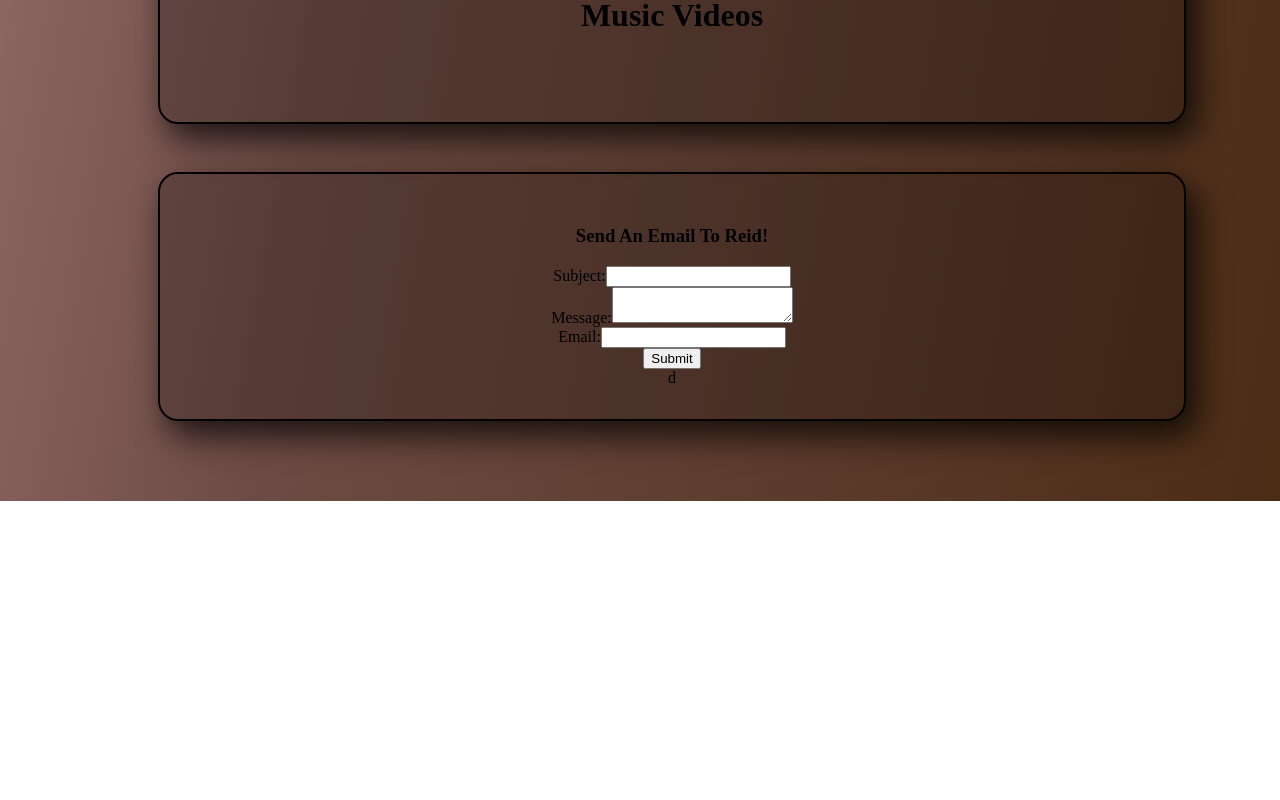
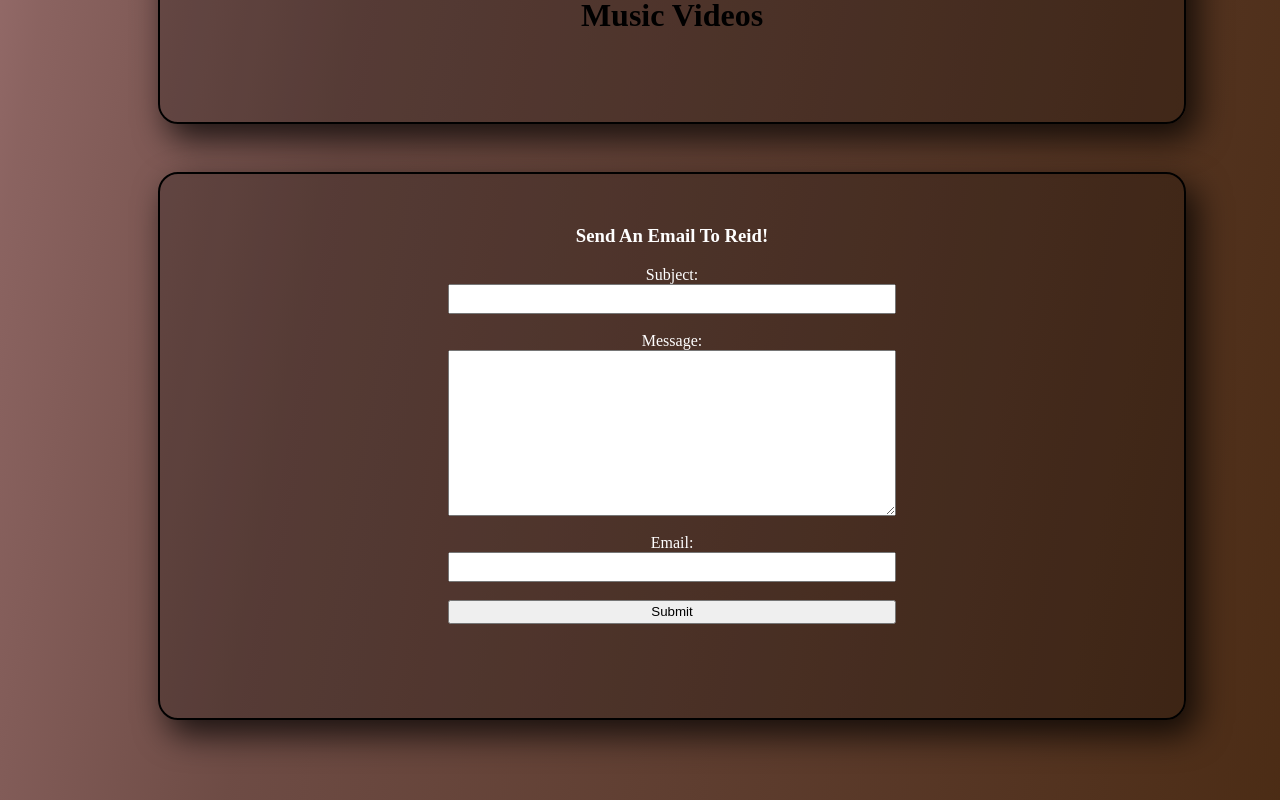
Before and after one commit to rpoole444/portfolio-site, a React (Create React App) app: page / in a window 1280 px wide. Shown: the part 8267-9067 px from the top of the page. Before the commit the page ends 8768 px from the top, so only its background shows below. Built offline with nearby package versions, Linux system fonts and the light colour scheme.

Commit message:
Add style to contact form

```diff
--- a/src/components/ContactForm/ContactForm.css
+++ b/src/components/ContactForm/ContactForm.css
@@ -0,0 +1,15 @@
+.form {
+  display: flex;
+  flex-direction: column;
+  height: 90vh;
+  width: 35vw;
+  color: white;
+}
+
+#message {
+  height: 20vh;
+}
+
+input {
+  height: 3vh;
+}
--- a/src/components/ContactForm/ContactForm.js
+++ b/src/components/ContactForm/ContactForm.js
@@ -1,4 +1,5 @@
 import React, { useState } from "react";
+import "./ContactForm.css";
 
 function ContactForm() {
   const [formData, setFormData] = useState({
@@ -54,7 +55,7 @@ function ContactForm() {
   }
 
   return (
-    <form onSubmit={handleSubmit}>
+    <form className="form" onSubmit={handleSubmit}>
       <h3>Send An Email To Reid!</h3>
       <label htmlFor="subject">Subject:</label>
       <input
--- a/src/components/Homepage/Homepage.css
+++ b/src/components/Homepage/Homepage.css
@@ -444,12 +444,13 @@ html {
   width: 75vw;
   border: 2px solid black;
   align-items: center;
-  justify-content: space-evenly;
+  justify-content: flex-start;
   background-color: rgba(0, 0, 0, 0.222);
   overflow-y: auto;
   overflow-x: hidden;
   border-radius: 20px;
   max-height: 175vh;
+  height: 60vh;
   -webkit-box-shadow: 10px 14px 33px 1px rgba(0, 0, 0, 0.75);
   -moz-box-shadow: 10px 14px 33px 1px rgba(0, 0, 0, 0.75);
   box-shadow: 10px 14px 33px 1px rgba(0, 0, 0, 0.75);
--- a/src/components/Homepage/Homepage.js
+++ b/src/components/Homepage/Homepage.js
@@ -496,8 +496,8 @@ const Homepage = () => {
           </div>
         </section>
       </section>
-      <section className="contact-container">
-        <ContactForm />d
+      <section id="contact" className="contact-container">
+        <ContactForm />
       </section>
     </main>
   );
```
